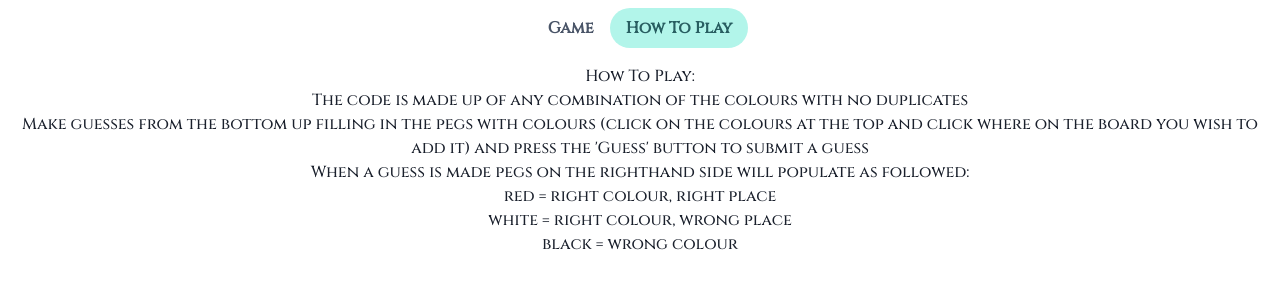
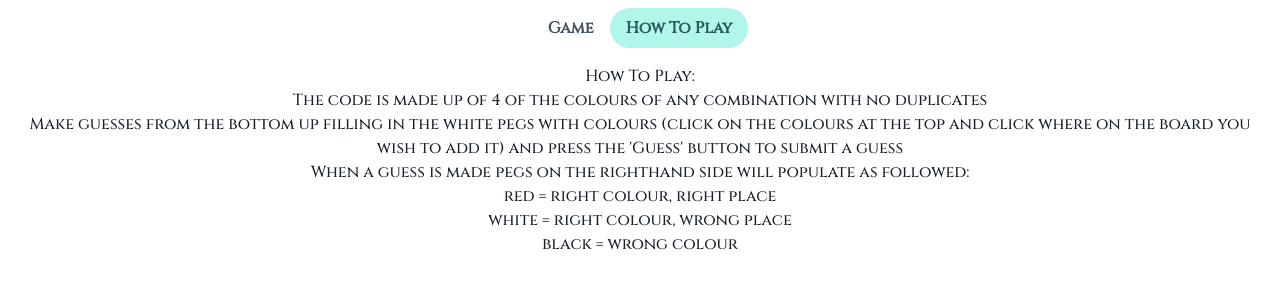
Before and after one commit to BethanL19/mastermind2.0, a React (Vite) app: page / in a window 1280 px wide. Both pictures are taken after a click on the tab "How To Play". Shown: the top 300 px of the page. Built offline with nearby package versions, Linux system fonts and the light colour scheme.

Commit message:
update instructions

```diff
--- a/src/Instructions.tsx
+++ b/src/Instructions.tsx
@@ -4,14 +4,14 @@ export function Instructions(): JSX.Element {
             <h1>How To Play:</h1>
             <ul className="Instructions-body">
                 <li>
-                    The code is made up of any combination of the colours with
-                    no duplicates
+                    The code is made up of 4 of the colours of any combination
+                    with no duplicates
                 </li>
                 <li>
-                    Make guesses from the bottom up filling in the pegs with
-                    colours (click on the colours at the top and click where on
-                    the board you wish to add it) and press the 'Guess' button
-                    to submit a guess
+                    Make guesses from the bottom up filling in the white pegs
+                    with colours (click on the colours at the top and click
+                    where on the board you wish to add it) and press the 'Guess'
+                    button to submit a guess
                 </li>
                 <li>
                     When a guess is made pegs on the righthand side will
```
